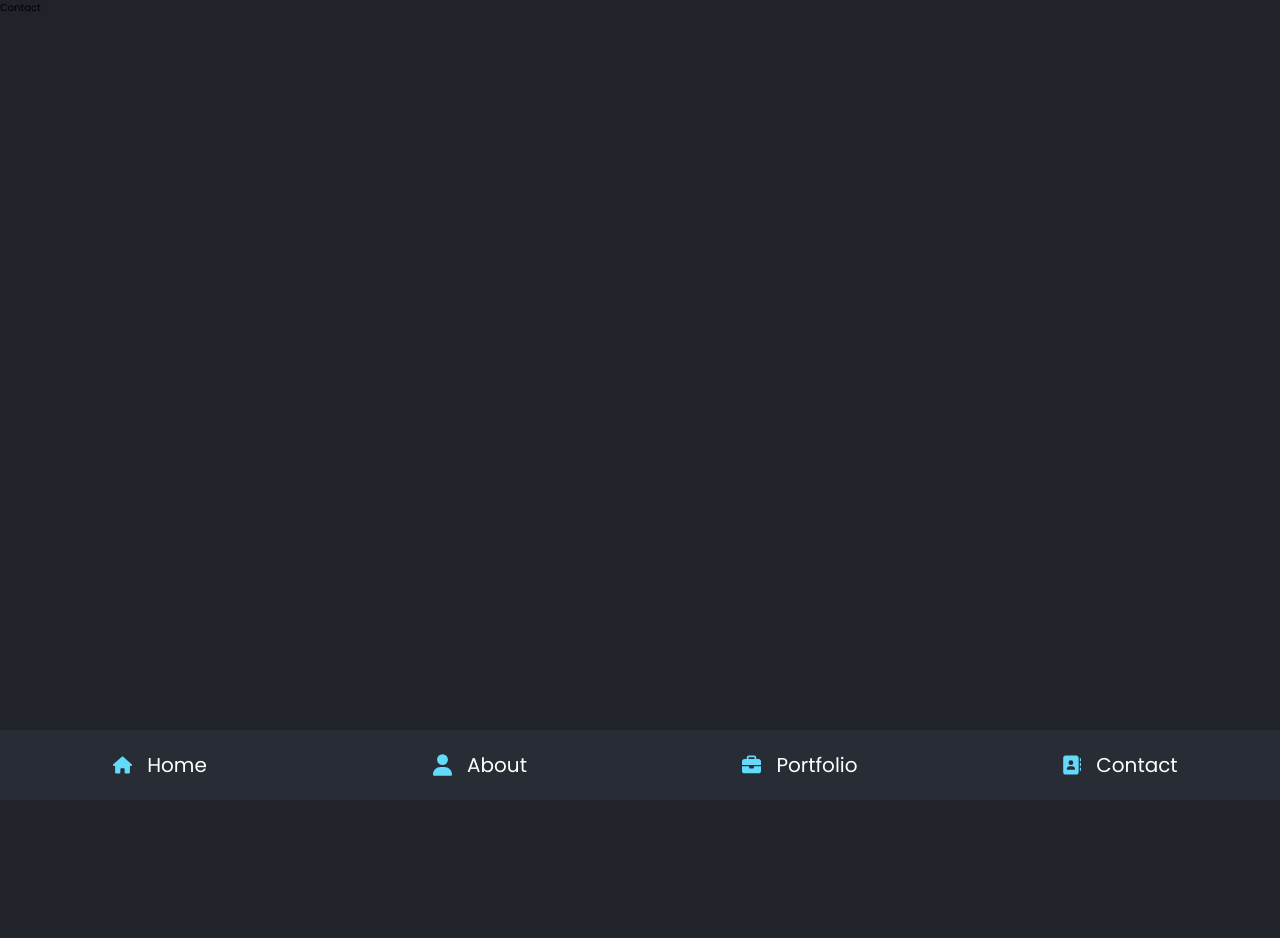
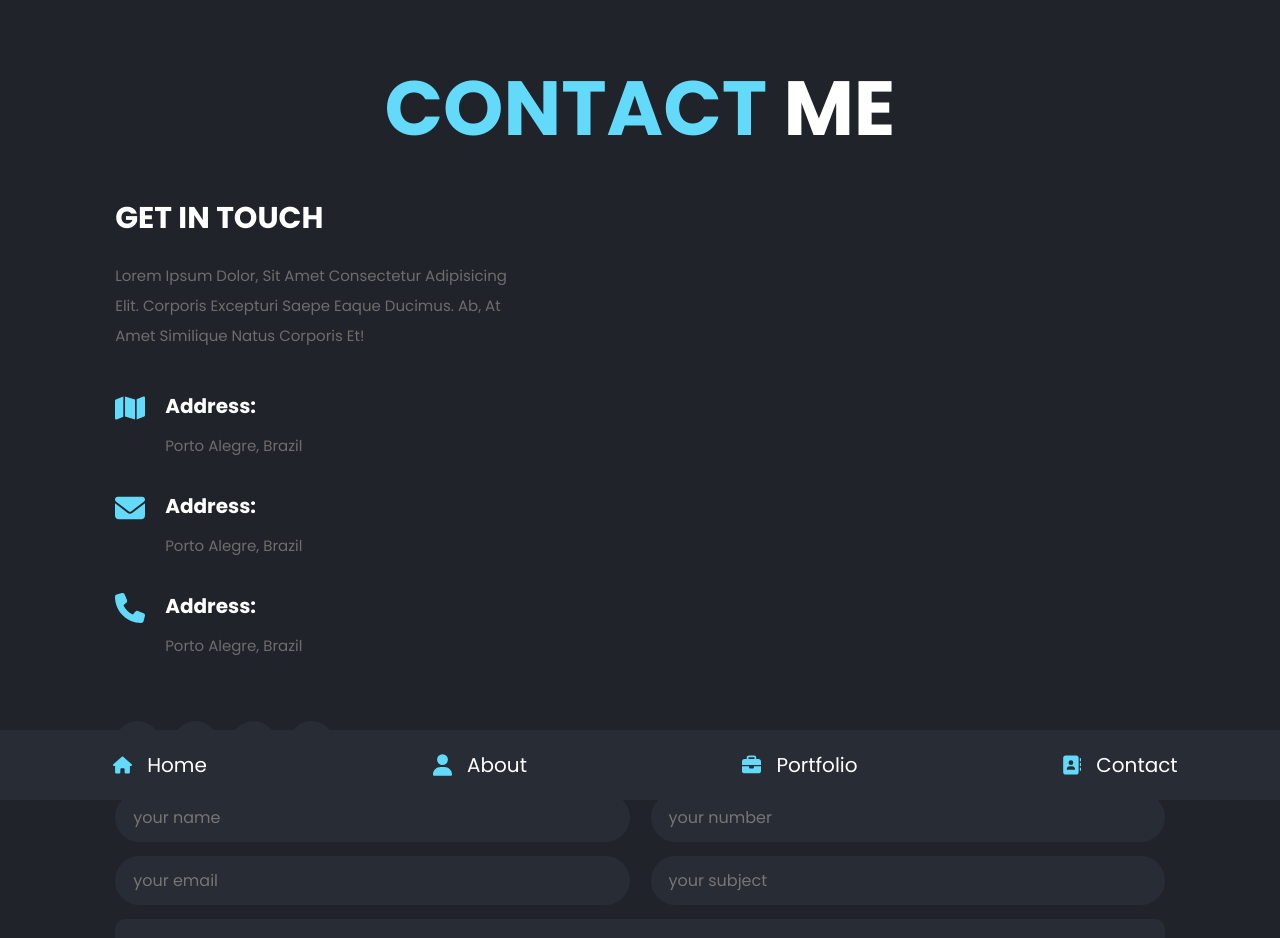
Before and after one commit to lemartins07/portfolio-nextjs, a Next.js app: page /contact in a window 1280 px wide. Shown: the top 938 px of the page. Before the commit the page ends 800 px from the top, so only its background shows below. Built offline with nearby package versions, Linux system fonts and the light colour scheme.

Commit message:
Contact page structure - on progress

```diff
--- a/src/app/contact/page.tsx
+++ b/src/app/contact/page.tsx
@@ -1,3 +1,107 @@
+'use client'
+
+import { Heading } from '@/components/Heading'
+import {
+  ContactContainer,
+  InfoContainer,
+  ContactBox,
+  ContactShare,
+  InputBox,
+} from './styles'
+import {
+  FaEnvelope,
+  FaGithub,
+  FaInstagram,
+  FaLinkedin,
+  FaMap,
+  FaPhone,
+  FaTwitter,
+} from 'react-icons/fa6'
+import { Button } from '@/components/Button'
+
 export default function Page() {
-  return <div>Contact</div>
+  return (
+    <ContactContainer>
+      <Heading textBlue="Contact" textWhite="me" />
+
+      <div>
+        <InfoContainer>
+          <h1>get in touch</h1>
+
+          <p>
+            Lorem ipsum dolor, sit amet consectetur adipisicing elit. Corporis
+            excepturi saepe eaque ducimus. Ab, at amet similique natus corporis
+            et!
+          </p>
+
+          <div>
+            <ContactBox>
+              <i>
+                <FaMap />
+              </i>
+              <div>
+                <h3>address:</h3>
+                <p>porto alegre, brazil</p>
+              </div>
+            </ContactBox>
+            <ContactBox>
+              <i>
+                <FaEnvelope />
+              </i>
+              <div>
+                <h3>address:</h3>
+                <p>porto alegre, brazil</p>
+              </div>
+            </ContactBox>
+            <ContactBox>
+              <i>
+                <FaPhone />
+              </i>
+              <div>
+                <h3>address:</h3>
+                <p>porto alegre, brazil</p>
+              </div>
+            </ContactBox>
+          </div>
+
+          <ContactShare>
+            <a href="#">
+              <FaGithub />
+            </a>
+            <a href="#">
+              <FaTwitter />
+            </a>
+            <a href="#">
+              <FaInstagram />
+            </a>
+            <a href="#">
+              <FaLinkedin />
+            </a>
+          </ContactShare>
+        </InfoContainer>
+      </div>
+
+      <form>
+        <InputBox>
+          <input type="text" placeholder="your name" />
+          <input type="number" placeholder="your number" />
+        </InputBox>
+
+        <InputBox>
+          <input type="email" placeholder="your email" />
+          <input type="text" placeholder="your subject" />
+        </InputBox>
+
+        <textarea
+          name=""
+          placeholder="your message"
+          id=""
+          cols={30}
+          rows={10}
+        ></textarea>
+
+        <Button text="send message" icon={undefined} />
+      </form>
+    </ContactContainer>
+  )
 }
--- /dev/null
+++ b/src/app/contact/styles.ts
@@ -0,0 +1,109 @@
+'use client'
+
+import styled from 'styled-components'
+
+export const ContactContainer = styled.section`
+  & > div {
+    display: flex;
+    align-items: center;
+    flex-wrap: wrap;
+    gap: 2rem;
+  }
+
+  form {
+    flex: 1 1 42rem;
+
+    textarea {
+      border-radius: 5rem;
+      padding: 1.2rem 1.8rem;
+      font-size: 1.6rem;
+      color: #ffffff;
+      text-transform: none;
+      margin: 0.7rem 0;
+      background: #282c34;
+      width: 100%;
+      border-radius: 1rem;
+      resize: none;
+      height: 24rem;
+    }
+  }
+`
+
+export const InfoContainer = styled.div`
+  width: 40rem;
+
+  h1 {
+    font-size: 3rem;
+    text-transform: uppercase;
+    color: #ffffff;
+    padding-bottom: 1rem;
+  }
+
+  p {
+    font-size: 1.5rem;
+    line-height: 2;
+    color: #6d6d6d;
+    padding: 1rem 0;
+  }
+
+  & > div {
+    padding: 2rem 0;
+  }
+`
+
+export const ContactBox = styled.div`
+  display: flex;
+  gap: 2rem;
+  padding: 1rem 0;
+
+  i {
+    font-size: 3rem;
+    color: #64dafb;
+  }
+
+  h3 {
+    font-size: 2rem;
+    color: #ffffff;
+  }
+`
+
+export const ContactShare = styled.div`
+  display: flex;
+  align-items: center;
+  gap: 1rem;
+  & a {
+    display: flex;
+    align-items: center;
+    justify-content: center;
+    font-size: 2rem;
+    height: 4.5rem;
+    width: 4.5rem;
+    line-height: 4.5rem;
+    border-radius: 50%;
+    background: #282c34;
+    color: #ffffff;
+    text-align: center;
+    margin-right: 0.3rem;
+  }
+
+  & a:hover {
+    background: #64dafb;
+  }
+`
+
+export const InputBox = styled.div`
+  display: flex;
+  flex-wrap: wrap;
+  justify-content: space-between;
+
+  input {
+    width: 49%;
+    border-radius: 5rem;
+    padding: 1.2rem 1.8rem;
+    font-size: 1.6rem;
+    color: #ffffff;
+    text-transform: none;
+    margin: 0.7rem 0;
+    background: #282c34;
+  }
+`
--- a/src/components/Button/index.tsx
+++ b/src/components/Button/index.tsx
@@ -2,14 +2,14 @@
 
 import { FaAddressBook, FaBriefcase, FaHouse, FaUser } from 'react-icons/fa6'
 import { ButtonContainer } from './styles'
+import { ButtonHTMLAttributes } from 'react'
 
-interface ButtonProps {
-  href: string
+interface ButtonProps extends ButtonHTMLAttributes<HTMLButtonElement> {
   text: string
-  icon: 'user' | 'house' | 'addressBook' | 'briefcase'
+  icon: 'user' | 'house' | 'addressBook' | 'briefcase' | undefined
 }
 
-export function Button({ href, text, icon }: ButtonProps) {
+export function Button({ text, icon, ...props }: ButtonProps) {
   let seletedIcon
 
   switch (icon) {
@@ -25,11 +25,14 @@ export function Button({ href, text, icon }: ButtonProps) {
     case 'house':
       seletedIcon = <FaHouse />
       break
+    default:
+      seletedIcon = ''
+      break
   }
   return (
-    <ButtonContainer href={href}>
+    <ButtonContainer {...props}>
       {text}
-      <i>{seletedIcon}</i>
+      {seletedIcon && <i>{seletedIcon}</i>}
     </ButtonContainer>
   )
 }
--- a/src/components/Button/styles.ts
+++ b/src/components/Button/styles.ts
@@ -1,9 +1,8 @@
 'use client'
 
-import Link from 'next/link'
 import styled from 'styled-components'
 
-export const ButtonContainer = styled(Link)`
+export const ButtonContainer = styled.button`
   display: flex;
   align-items: center;
   justify-content: center;
@@ -38,4 +37,9 @@ export const ButtonContainer = styled(Link)`
   &:hover i {
     margin-left: 2rem;
   }
+
+  button {
+    padding: 1rem 3rem;
+    cursor: pointer;
+  }
 `
```
Also changed, not shown: src/app/page.tsx (+9 -1 lines), public/portfolio.png (added).
